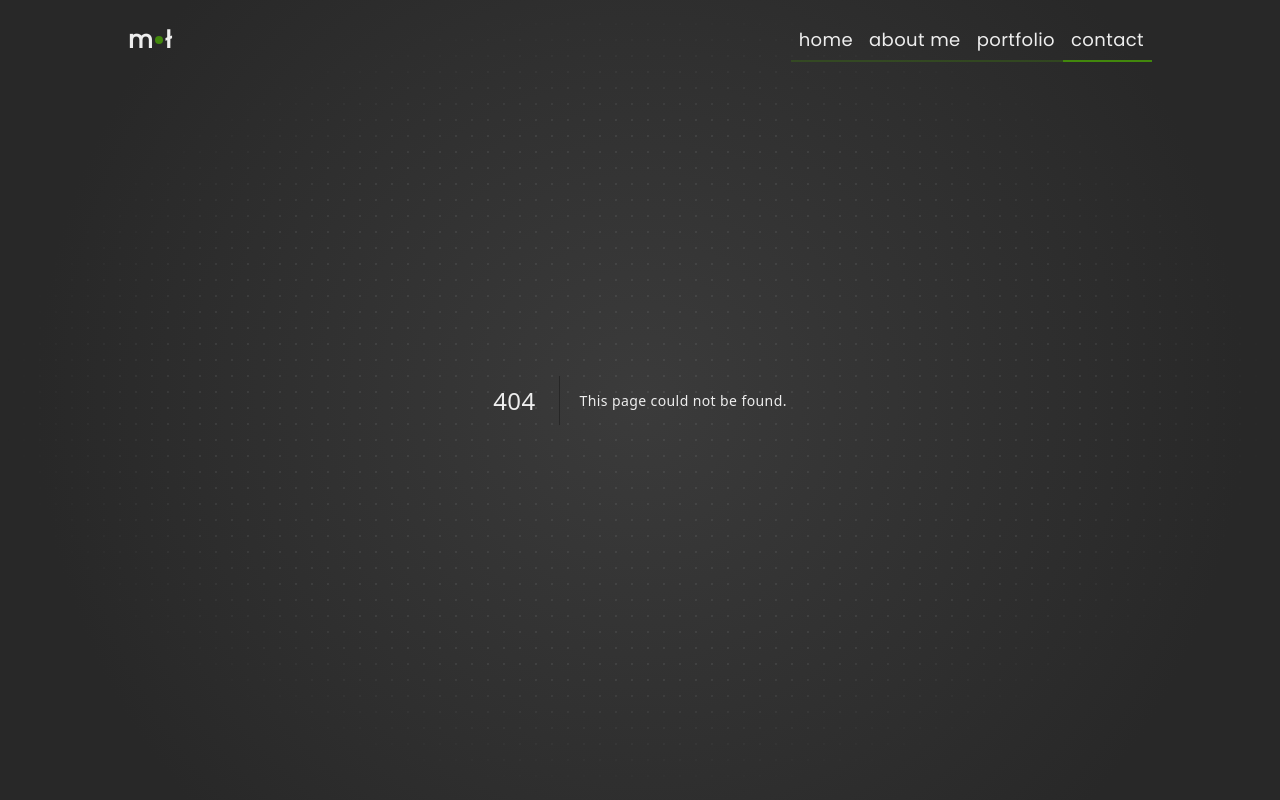
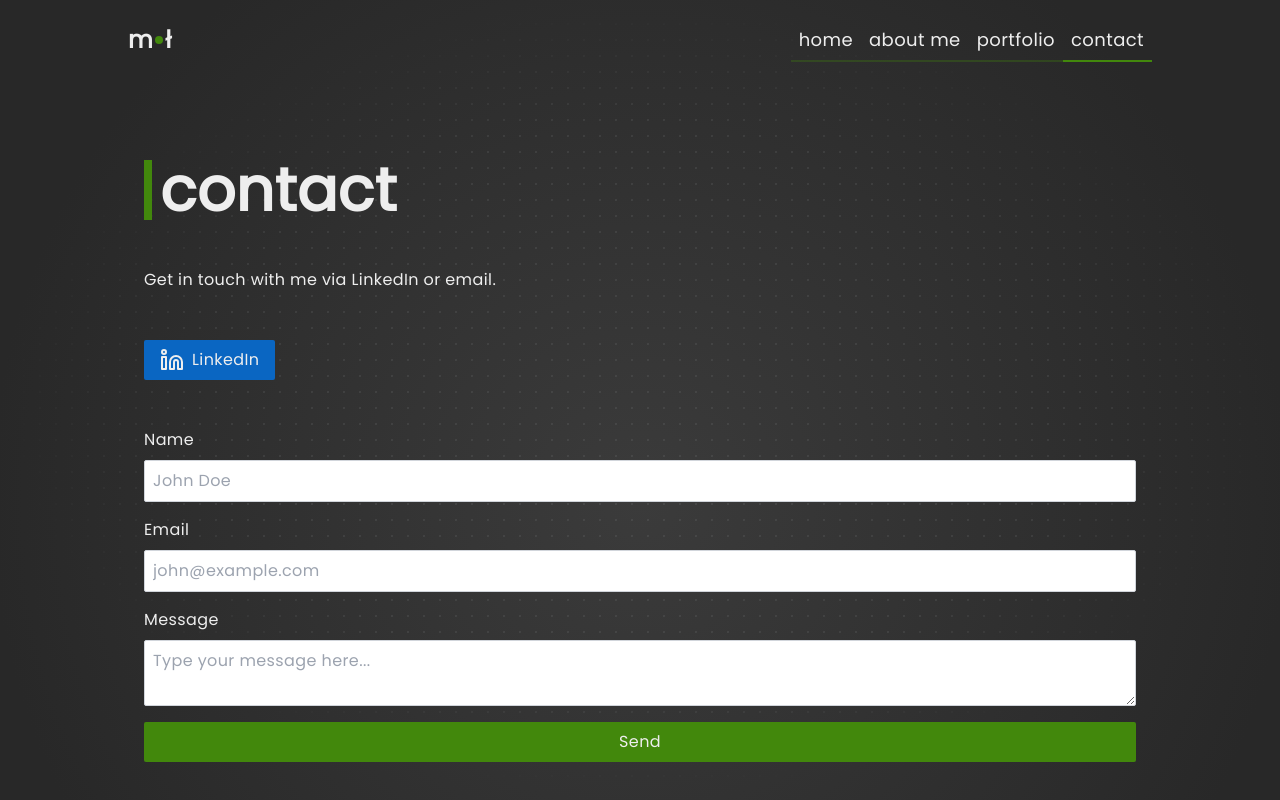
Before and after one commit to mikepatch/whatacode, a Next.js app: page /contact in a window 1280 px wide. Before the commit this address had no page. Shown: the top 800 px of the page. Built offline with nearby package versions, Linux system fonts and the light colour scheme.

Commit message:
feat: Add WIP Contact page

```diff
--- /dev/null
+++ b/src/app/(with-footer)/contact/page.tsx
@@ -0,0 +1,64 @@
+import { Linkedin } from "lucide-react";
+import Link from "next/link";
+
+import { PageContainer } from "@/components/PageContainer";
+import { SOCIAL_LINKS } from "@/constants";
+
+export default function ContactPage() {
+	const linkedInLink = SOCIAL_LINKS.find((link) => link.label === "LinkedIn")?.href || "";
+
+	return (
+		<PageContainer title="contact">
+			<section>
+				<article className="flex flex-col gap-12">
+					<p>Get in touch with me via LinkedIn or email.</p>
+					<div className="flex">
+						<Link
+							href={linkedInLink}
+							className="flex items-center gap-2 rounded-sm bg-[#0a66c2] px-4 py-2"
+						>
+							<Linkedin />
+							<span>LinkedIn</span>
+						</Link>
+					</div>
+					<form action="">
+						<div className="flex flex-col gap-4">
+							<div className="flex flex-col gap-2">
+								<label htmlFor="name">Name</label>
+								<input
+									type="text"
+									id="name"
+									name="name"
+									placeholder="John Doe"
+									className="border-gray-300 rounded-sm border p-2"
+								/>
+							</div>
+							<div className="flex flex-col gap-2">
+								<label htmlFor="email">Email</label>
+								<input
+									type="email"
+									id="email"
+									name="email"
+									placeholder="john@example.com"
+									className="border-gray-300 rounded-sm border p-2"
+								/>
+							</div>
+							<div className="flex flex-col gap-2">
+								<label htmlFor="message">Message</label>
+								<textarea
+									id="message"
+									name="message"
+									placeholder="Type your message here..."
+									className="border-gray-300 rounded-sm border p-2"
+								/>
+							</div>
+							<button type="submit" className="rounded-sm bg-primary px-4 py-2 text-white">
+								Send
+							</button>
+						</div>
+					</form>
+				</article>
+			</section>
+		</PageContainer>
+	);
+}
```
